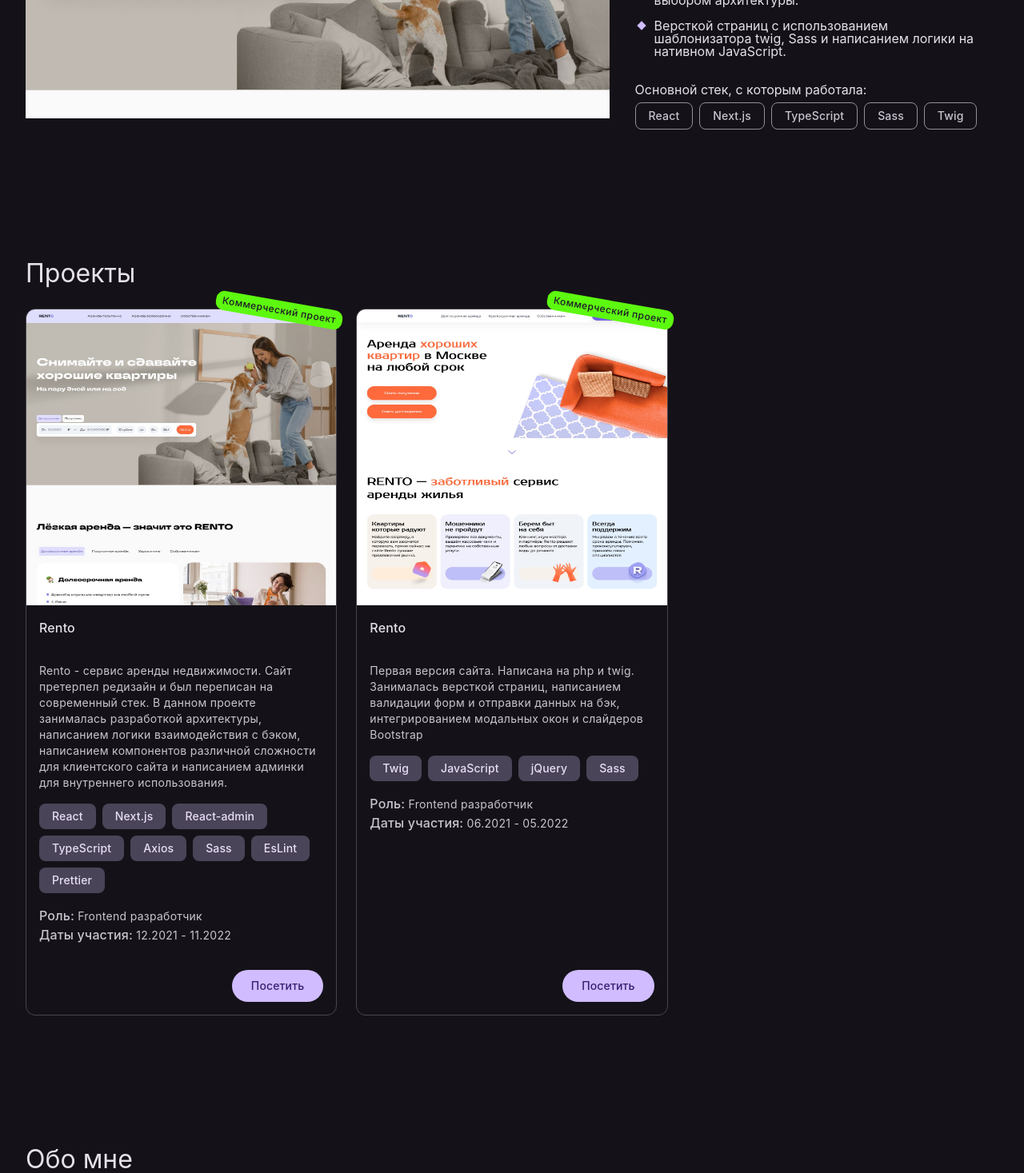
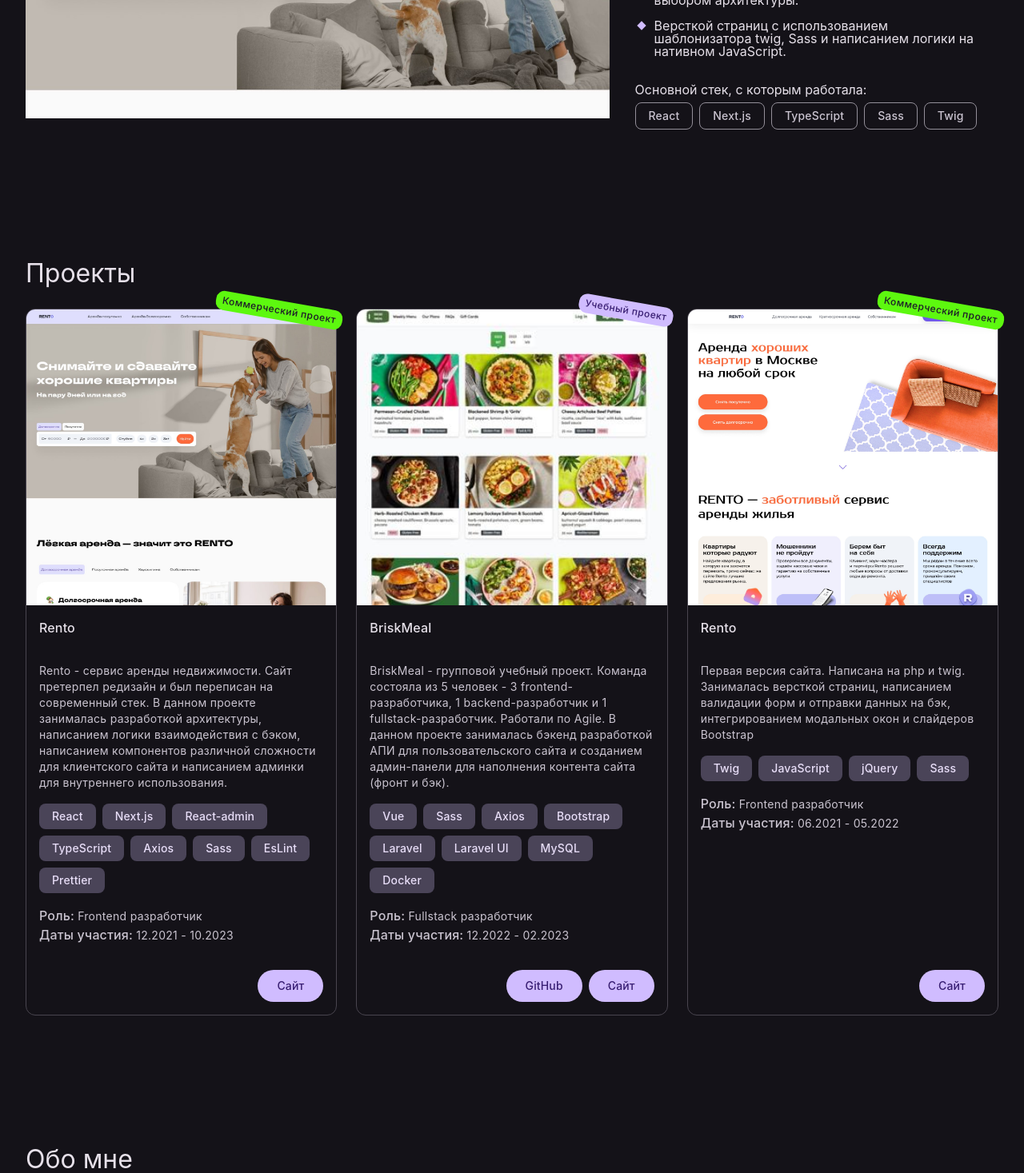
Before and after one commit to natalya-vd/portfolio, a React (Vite) app: page / in a window 1280 px wide. Shown: the part 1718-3185 px from the top of the page at 80% size. Built offline with nearby package versions, Linux system fonts and the light colour scheme.

Commit message:
add briskmeal project

```diff
--- a/src/components/project/Project.module.css
+++ b/src/components/project/Project.module.css
@@ -5,6 +5,7 @@
 }
 
 .media-wrapper {
+  flex: 1 0 100%;
   max-height: 370px;
 }
 
@@ -12,7 +13,7 @@
   display: block;
   width: 100%;
   height: 100%;
-  object-fit: fill;
+  object-fit: cover;
   object-position: top;
 }
 
--- a/src/components/project/Project.tsx
+++ b/src/components/project/Project.tsx
@@ -6,7 +6,7 @@ import { Title } from "@components/title/Title";
 import { Button } from "@shared/button/Button";
 import { Card } from "@shared/card/Card";
 import { Chip } from "@shared/chip/Chip";
-import { Tag } from "@shared/tag/Tag";
+import { Tag, TagType } from "@shared/tag/Tag";
 
 import { ProjectShort } from "./types";
 import styles from './Project.module.css'
@@ -27,19 +27,21 @@ export const Project = ({ project, tag = 'div', className, ...props }: IProjectP
     return date
   }
 
-  const getTagText = (tagType: string): string => {
-    const appearance: Record<string, string> = {
-      success: 'Коммерческий проект',
-      info: 'Pet-проект',
-      primary: 'Учебный проект',
+  const getTagInfo = (tagType: string): [string, TagType] => {
+    const appearance: Record<string, [string, TagType]> = {
+      commercial: ['Коммерческий проект', 'success'],
+      pet: ['Pet-проект', 'info'],
+      training: ['Учебный проект', 'primary'],
     }
 
     return appearance[tagType]
   }
 
+  const tagInfo = getTagInfo(project.type)
+
   return (
     <Component className={classNames(className)} {...props}>
-      <Tag text={getTagText(project.tagStyle)} appearance={project.tagStyle}>
+      <Tag text={tagInfo[0]} appearance={tagInfo[1]}>
         <Card type="outlined" className={classNames(styles.card)}>
           <div className={classNames(styles['media-wrapper'])}>
             <img className={classNames(styles.media)} src={project.image} alt={project.title} />
@@ -61,8 +63,11 @@ export const Project = ({ project, tag = 'div', className, ...props }: IProjectP
               <p><span className="typography-title-medium">Даты участия:</span> {getDates()}</p>
             </div>
             <div className={classNames(styles.actions)}>
+              {project.github && (
+                <Button appearance="filled" href={project.github} target="_blank">GitHub</Button>
+              )}
               {project.url && (
-                <Button appearance="filled" href={project.url}>Посетить</Button>
+                <Button appearance="filled" href={project.url} target="_blank">Сайт</Button>
               )}
             </div>
           </div>
--- a/src/components/project/types.ts
+++ b/src/components/project/types.ts
@@ -5,7 +5,8 @@ export interface ProjectShort {
   'development-tools': string[]
   role: string
   url?: string
+  github?: string
   dateStart: string
   dateEnd?: string
-  tagStyle: 'primary' | 'secondary' | 'info' | 'error' | 'success'
+  type: 'pet' | 'commercial' | 'training'
 }
--- a/src/pages/home/data/experience.ts
+++ b/src/pages/home/data/experience.ts
@@ -17,7 +17,7 @@ export const experience: ICompany[] = [
   },
   {
     name: 'Rento',
-    date: 'июнь 2021 - ноябрь 2022',
+    date: 'июнь 2021 - октябрь 2023',
     description: 'Rento - это сервис аренды недвижимости, который предоставляет комплексные решения для управления недвижимостью. Сервис занимаемся всеми аспектами содержания и управления жильем, включая уборку, оплату коммунальных услуг и подбор арендаторов на различные сроки аренды.',
     img: '/public/projects/rento-new.jpg',
     experience: [
--- a/src/pages/home/data/projects.ts
+++ b/src/pages/home/data/projects.ts
@@ -9,8 +9,20 @@ export const projects: ProjectShort[] = [
     'development-tools': ['React', 'Next.js', 'React-admin', 'TypeScript', 'Axios', 'Sass', 'EsLint', 'Prettier'],
     role: 'Frontend разработчик',
     dateStart: '12.2021',
-    dateEnd: '11.2022',
-    tagStyle: 'success'
+    dateEnd: '10.2023',
+    type: 'commercial'
+  },
+  {
+    title: 'BriskMeal',
+    url: 'https://www.briskmeal.ru/',
+    github: 'https://github.com/natalya-vd/BriskMeal/tree/develop',
+    description: 'BriskMeal - групповой учебный проект. Команда состояла из 5 человек - 3 frontend-разработчика, 1 backend-разработчик и 1 fullstack-разработчик. Работали по Agile. В данном проекте занималась бэкенд разработкой АПИ для пользовательского сайта и созданием админ-панели для наполнения контента сайта (фронт и бэк).',
+    image: '/public/projects/briskmeal.jpg',
+    'development-tools': [ 'Vue', 'Sass', 'Axios', 'Bootstrap', 'Laravel', 'Laravel UI', 'MySQL', 'Docker'],
+    role: 'Fullstack разработчик',
+    dateStart: '12.2022',
+    dateEnd: '02.2023',
+    type: 'training'
   },
   {
     title: 'Rento',
@@ -21,6 +33,6 @@ export const projects: ProjectShort[] = [
     role: 'Frontend разработчик',
     dateStart: '06.2021',
     dateEnd: '05.2022',
-    tagStyle: 'success'
+    type: 'commercial'
   }
 ]
--- a/src/shared/tag/Tag.tsx
+++ b/src/shared/tag/Tag.tsx
@@ -3,8 +3,10 @@ import { DetailedHTMLProps, HTMLAttributes } from "react";
 
 import styles from './Tag.module.css'
 
+export type TagType = 'primary' | 'secondary' | 'info' | 'error' | 'success'
+
 interface ITagProps extends DetailedHTMLProps<HTMLAttributes<HTMLDivElement>, HTMLDivElement> {
-  appearance?: 'primary' | 'secondary' | 'info' | 'error' | 'success'
+  appearance?: TagType
   text: string
 }
 
```
Also changed, not shown: public/projects/briskmeal.jpg (added).
